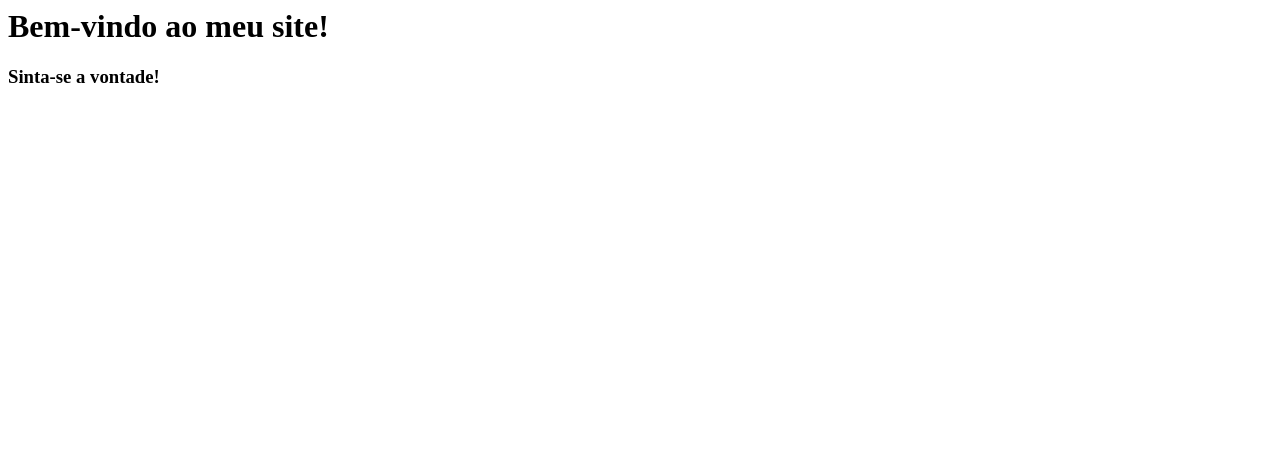
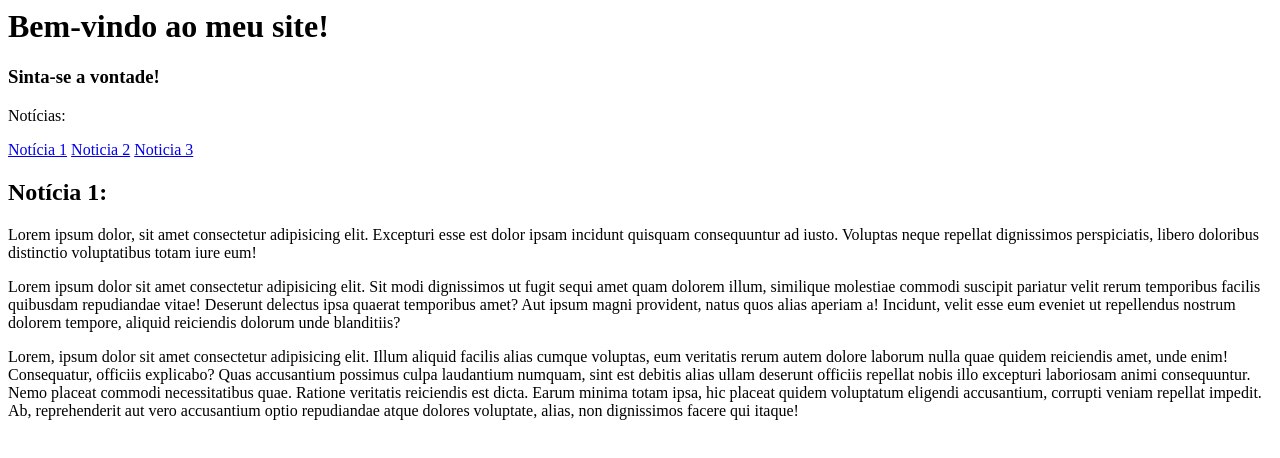
Before and after one commit to davi-muniiz/DW1, a plain HTML site: page aula1 - intro html/ex1.html in a window 1280 px wide. Drawn offline with Linux system fonts and the light colour scheme.

Commit message:
P's, tags e lorem

```diff
--- a/aula1 - intro html/ex1.html
+++ b/aula1 - intro html/ex1.html
@@ -1,4 +1,4 @@
-<!doctyh1e html>
+<!docsty1e html>
 <html lang="pt-BR">
   <head>
     <meta charset="UTF-8" />
@@ -10,5 +10,43 @@
     <h1>Bem-vindo ao meu site!</h1>
 
     <h3>Sinta-se a vontade!</h3>
+
+    <p>Notícias:</p>
+    <!-- Algumas tags podem possuir attrs e valores -->
+    <a href="https://google.com">Notícia 1</a>
+
+    <a href="#">Noticia 2</a>
+    <a href="#">Noticia 3</a>
+
+    <h2>Notícia 1:</h2>
+    <p>
+      Lorem ipsum dolor, sit amet consectetur adipisicing elit. Excepturi esse
+      est dolor ipsam incidunt quisquam consequuntur ad iusto. Voluptas neque
+      repellat dignissimos perspiciatis, libero doloribus distinctio
+      voluptatibus totam iure eum!
+    </p>
+
+    <p>
+      Lorem ipsum dolor sit amet consectetur adipisicing elit. Sit modi
+      dignissimos ut fugit sequi amet quam dolorem illum, similique molestiae
+      commodi suscipit pariatur velit rerum temporibus facilis quibusdam
+      repudiandae vitae! Deserunt delectus ipsa quaerat temporibus amet? Aut
+      ipsum magni provident, natus quos alias aperiam a! Incidunt, velit esse
+      eum eveniet ut repellendus nostrum dolorem tempore, aliquid reiciendis
+      dolorum unde blanditiis?
+    </p>
+
+    <p>
+      Lorem, ipsum dolor sit amet consectetur adipisicing elit. Illum aliquid
+      facilis alias cumque voluptas, eum veritatis rerum autem dolore laborum
+      nulla quae quidem reiciendis amet, unde enim! Consequatur, officiis
+      explicabo? Quas accusantium possimus culpa laudantium numquam, sint est
+      debitis alias ullam deserunt officiis repellat nobis illo excepturi
+      laboriosam animi consequuntur. Nemo placeat commodi necessitatibus quae.
+      Ratione veritatis reiciendis est dicta. Earum minima totam ipsa, hic
+      placeat quidem voluptatum eligendi accusantium, corrupti veniam repellat
+      impedit. Ab, reprehenderit aut vero accusantium optio repudiandae atque
+      dolores voluptate, alias, non dignissimos facere qui itaque!
+    </p>
   </body>
 </html>
```
